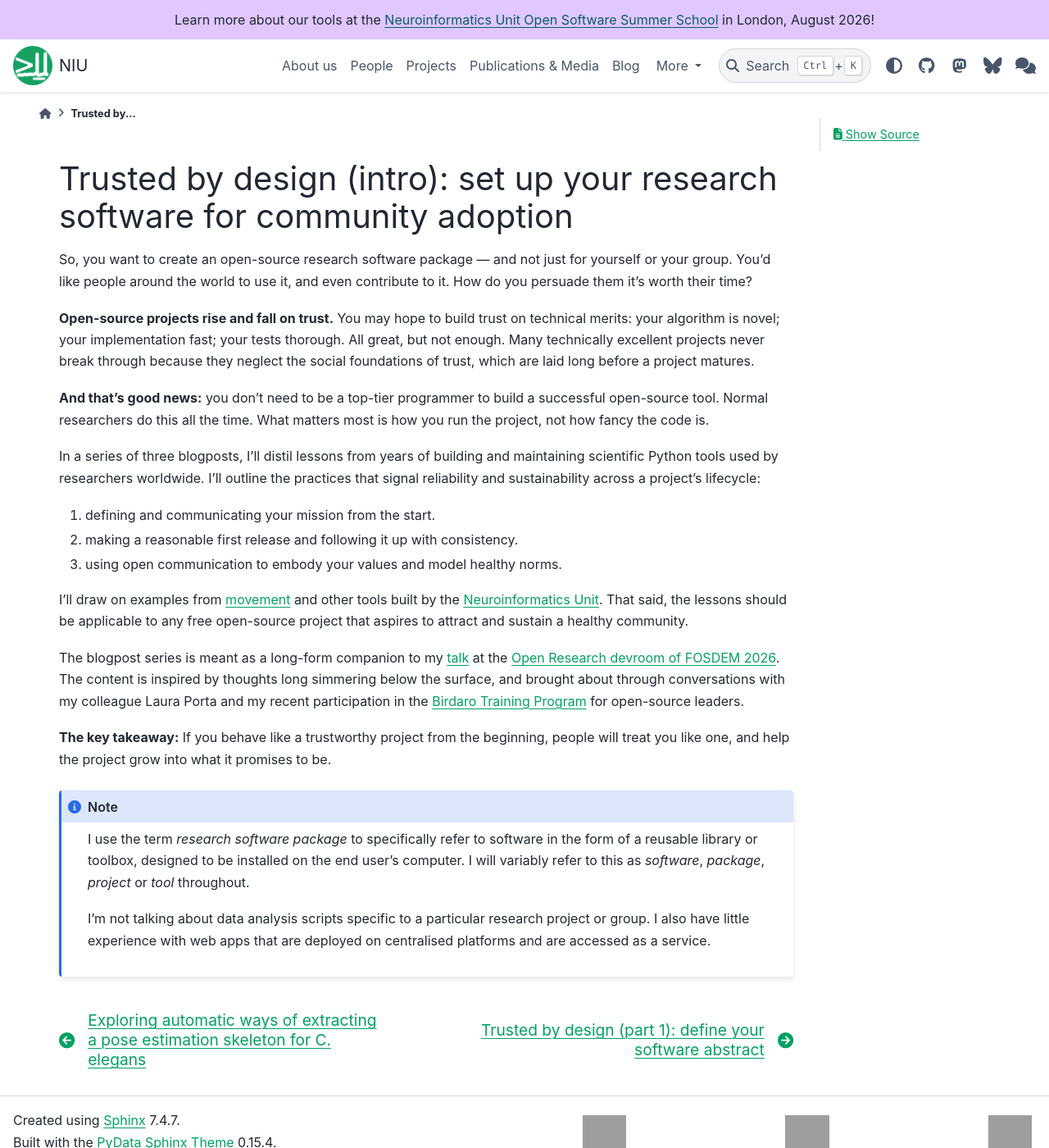
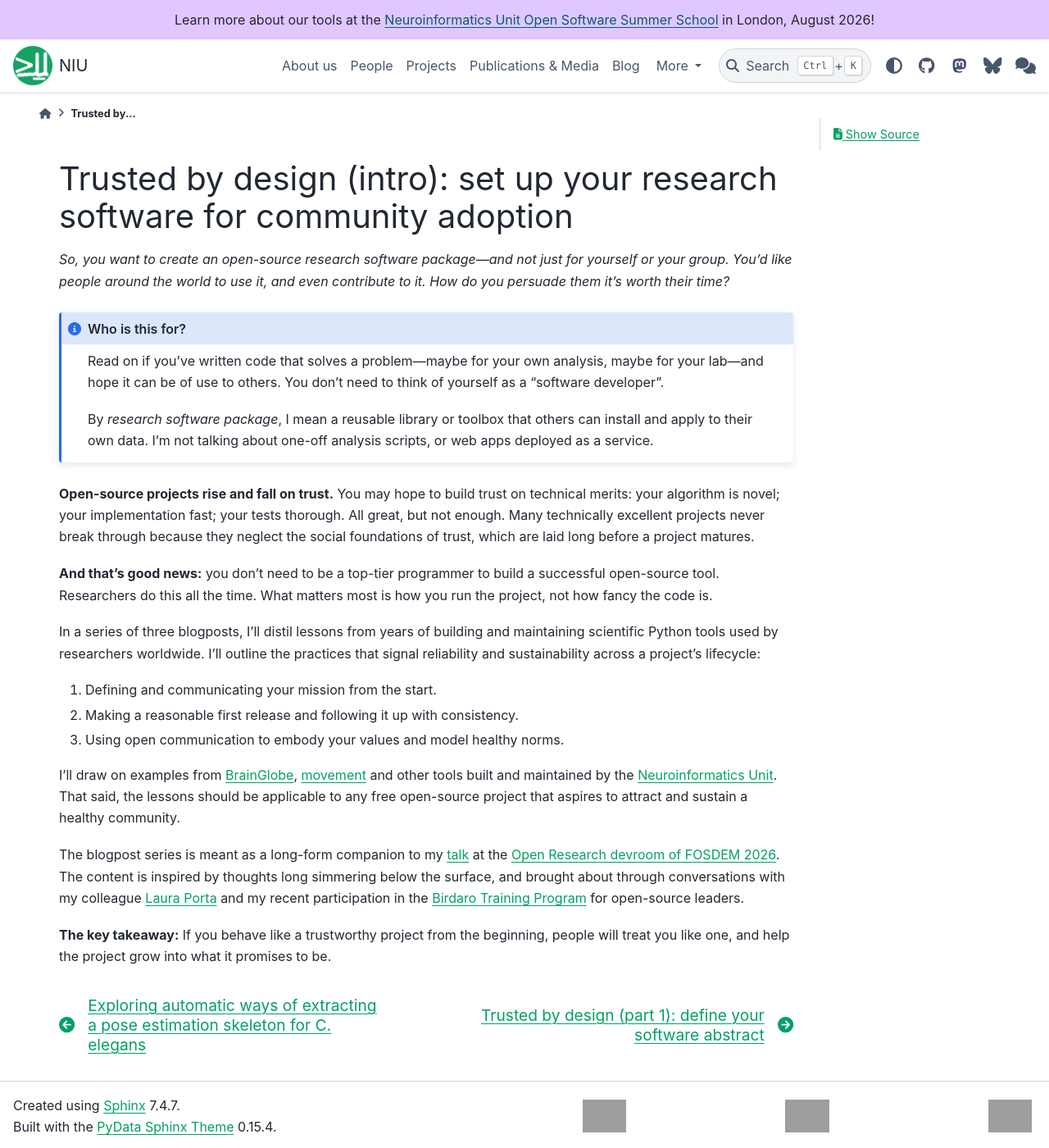
Before and after one commit to neuroinformatics-unit/neuroinformatics-unit.github.io, a Sphinx documentation site: the page built from docs/source/blog/trusted-by-design_intro.md, in a window 1280 px wide and 1400 px high. Shown: the whole window at 82% size. Built offline with Sphinx 7.4.7 and the PyData theme 0.15.4, drawn with Linux system fonts in a browser that asks for light colours; nearby versions of some CDN libraries; grey boxes are pictures that could not be loaded.

Commit message:
address comments on introductory blogpost

```diff
--- a/docs/source/blog/trusted-by-design_intro.md
+++ b/docs/source/blog/trusted-by-design_intro.md
@@ -8,27 +8,28 @@
 (target-trusted-by-design-intro)=
 # Trusted by design (intro): set up your research software for community adoption
 
-So, you want to create an open-source research software package — and not just for yourself or your group. You'd like people around the world to use it, and even contribute to it. How do you persuade them it's worth their time?
+_So, you want to create an open-source research software package—and not just for yourself or your group. You'd like people around the world to use it, and even contribute to it. How do you persuade them it's worth their time?_
+
+::: {admonition} Who is this for?
+:class: note
+
+Read on if you've written code that solves a problem—maybe for your own analysis, maybe for your lab—and hope it can be of use to others. You don't need to think of yourself as a "software developer".
+
+By *research software package*, I mean a reusable library or toolbox that others can install and apply to their own data. I'm not talking about one-off analysis scripts, or web apps deployed as a service.
+:::
 
 **Open-source projects rise and fall on trust.** You may hope to build trust on technical merits: your algorithm is novel; your implementation fast; your tests thorough. All great, but not enough. Many technically excellent projects never break through because they neglect the social foundations of trust, which are laid long before a project matures.
 
-**And that's good news:** you don't need to be a top-tier programmer to build a successful open-source tool. Normal researchers do this all the time. What matters most is how you run the project, not how fancy the code is.
+**And that's good news:** you don't need to be a top-tier programmer to build a successful open-source tool. Researchers do this all the time. What matters most is how you run the project, not how fancy the code is.
 
 In a series of three blogposts, I'll distil lessons from years of building and maintaining scientific Python tools used by researchers worldwide. I'll outline the practices that signal reliability and sustainability across a project's lifecycle:
 
-1. defining and communicating your mission from the start.
-2. making a reasonable first release and following it up with consistency.
-3. using open communication to embody your values and model healthy norms.
+1. Defining and communicating your mission from the start.
+2. Making a reasonable first release and following it up with consistency.
+3. Using open communication to embody your values and model healthy norms.
 
-I'll draw on examples from [movement](https://movement.neuroinformatics.dev/) and other tools built by the [Neuroinformatics Unit](target-home). That said, the lessons should be applicable to any free open-source project that aspires to attract and sustain a healthy community.
+I'll draw on examples from [BrainGlobe](https://brainglobe.info/), [movement](https://movement.neuroinformatics.dev/) and other tools built and maintained by the [Neuroinformatics Unit](target-home). That said, the lessons should be applicable to any free open-source project that aspires to attract and sustain a healthy community.
 
-The blogpost series is meant as a long-form companion to my [talk](https://fosdem.org/2026/schedule/event/VPJH8F-trusted-by-design/) at the [Open Research devroom of FOSDEM 2026](https://fosdem.org/2026/schedule/track/open-research/). The content is inspired by thoughts long simmering below the surface, and brought about through conversations with my colleague Laura Porta and my recent participation in the [Birdaro Training Program](https://www.birdaro.org/birdaro-training-program-pilot-cohort/) for open-source leaders.
+The blogpost series is meant as a long-form companion to my [talk](https://fosdem.org/2026/schedule/event/VPJH8F-trusted-by-design/) at the [Open Research devroom of FOSDEM 2026](https://fosdem.org/2026/schedule/track/open-research/). The content is inspired by thoughts long simmering below the surface, and brought about through conversations with my colleague [Laura Porta](https://github.com/lauraporta) and my recent participation in the [Birdaro Training Program](https://www.birdaro.org/birdaro-training-program-pilot-cohort/) for open-source leaders.
 
 **The key takeaway:** If you behave like a trustworthy project from the beginning, people will treat you like one, and help the project grow into what it promises to be.
-
-:::: {note}
-I use the term *research software package* to specifically refer to software in the form of a reusable library or toolbox, designed to be installed on the end user's computer. I will variably refer to this as *software*, *package*, *project* or *tool* throughout.
-
-I'm not talking about data analysis scripts specific to a particular research project or group.
-I also have little experience with web apps that are deployed on centralised platforms and are accessed as a service.
-:::
```
